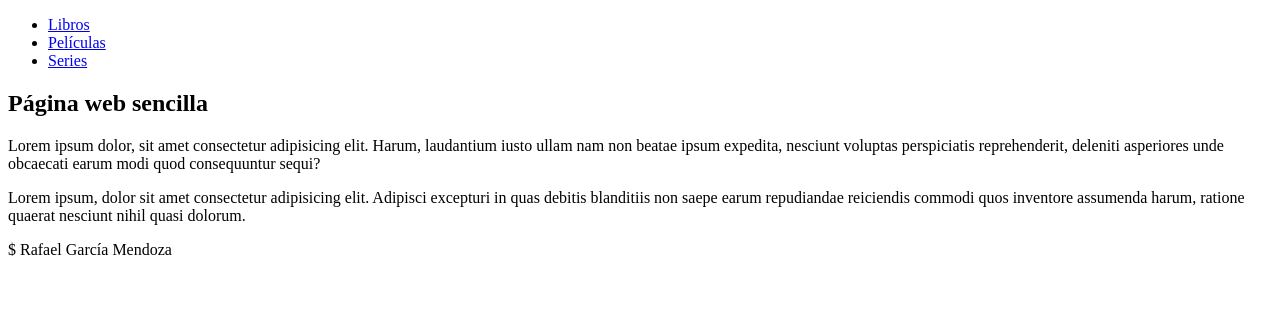
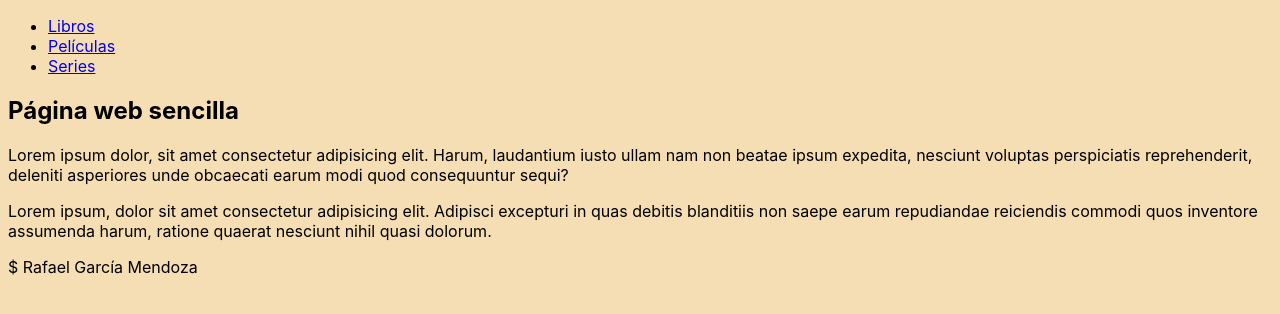
Before and after one commit to Raynou/Dise-o-HTML-CSS-test, a plain HTML site: page index.html in a window 1280 px wide. Drawn offline with Linux system fonts and the light colour scheme.

Commit message:
Tercer commit, empezaré a añadir css

```diff
--- a/index.html
+++ b/index.html
@@ -3,6 +3,7 @@
 <head>
     <meta charset="UTF-8">
     <meta name="viewport" content="width=device-width, initial-scale=1.0">
+    <link rel="stylesheet" type="text/css" href="static/style.css">
     <title>Página web básica</title>
 </head>
 <body>
--- a/static/style.css
+++ b/static/style.css
@@ -0,0 +1,7 @@
+*{
+    font-family: -apple-system, BlinkMacSystemFont, 'Segoe UI', Roboto, Oxygen, Ubuntu, Cantarell, 'Open Sans', 'Helvetica Neue', sans-serif;
+}
+
+body{
+    background: wheat;
+}
```
